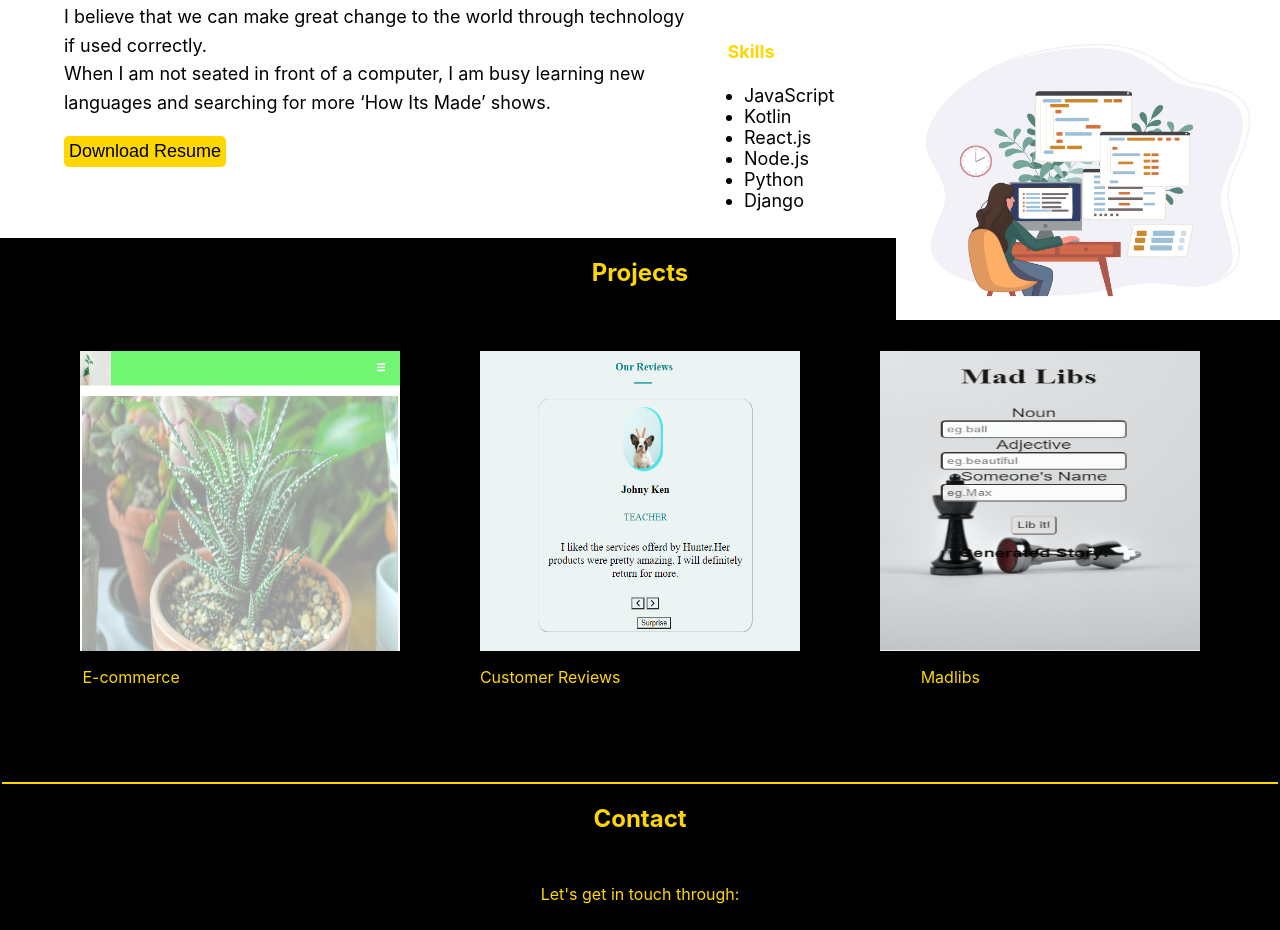
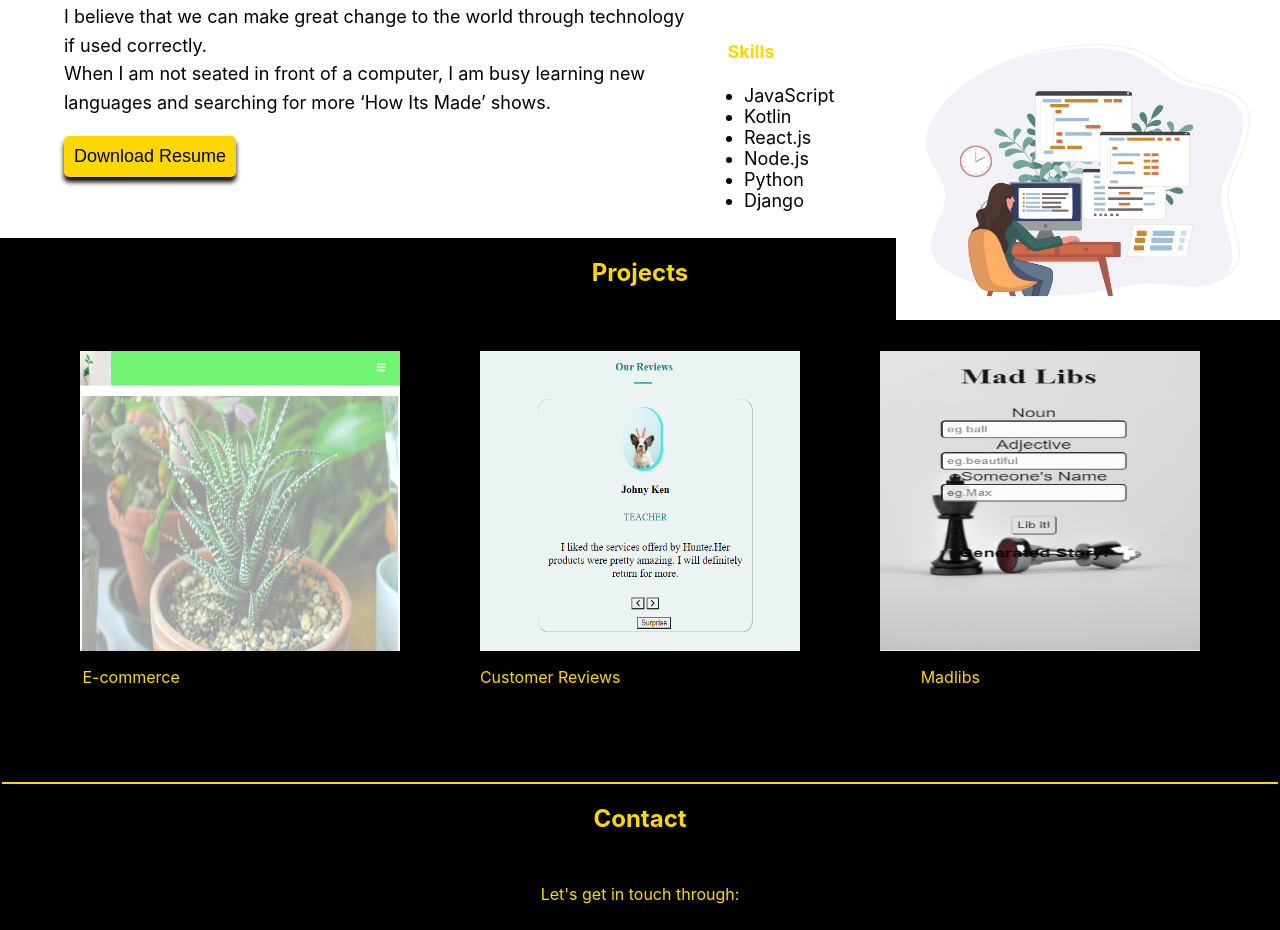
Before and after one commit to hunterachieng/portfolio2, a React (Create React App) app: page / in a window 1280 px wide. Shown: the part 860-1790 px from the top of the page. Built offline with nearby package versions, Linux system fonts and the light colour scheme.

Commit message:
download

```diff
--- a/src/App.css
+++ b/src/App.css
@@ -201,10 +201,15 @@ hr{
 .bio button{
   font-size:18px;
   margin-left:5%;
-  padding:5px;
+  padding:10px;
   background-color:#FFD700;
   border:transparent;
   border-radius:5px;
+  box-shadow: 0px 5px 5px black;
+}
+.bio button:hover{
+  cursor: pointer;
+  box-shadow: none;
 }
 .skills{
   position: absolute;
--- a/src/Bio.js
+++ b/src/Bio.js
@@ -1,5 +1,6 @@
 import React from 'react';
 import woman from './images/vector.jpg';
+import { Link } from 'react-router-dom';
 
 export default function Bio(){
     return(
@@ -27,7 +28,7 @@ languages and searching for more ‘How Its Made’ shows.</p>
 </ul>
 </div>
 <img src={woman} alt="illustration" className="code"/>
-<button>Download Resume</button>
+<Link to="/files/resume.pdf" target="_blank" style={{textDecoration:"none"}} download><button>Download Resume</button></Link>
 
         </div>
     )
```
Also changed, not shown: 1 other file (tests, documents, lock files or other folders).
